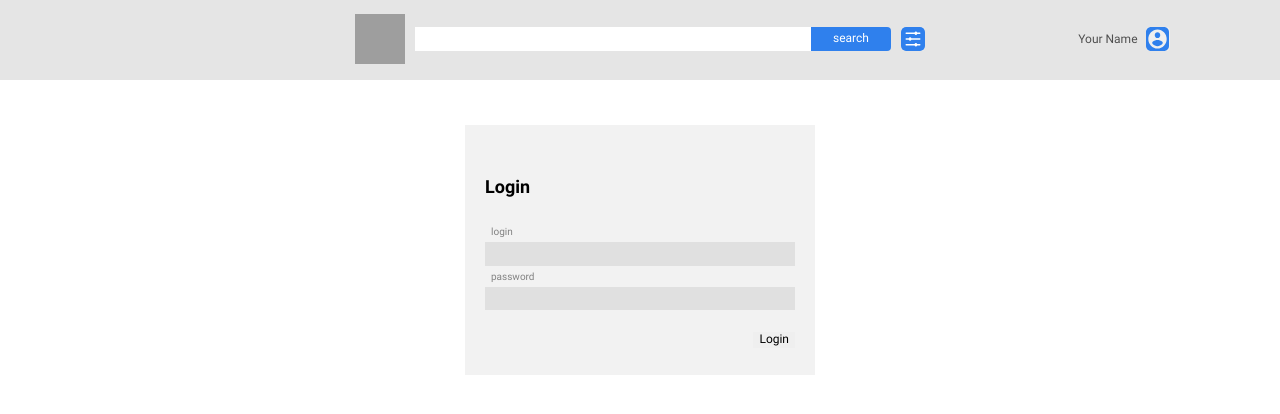
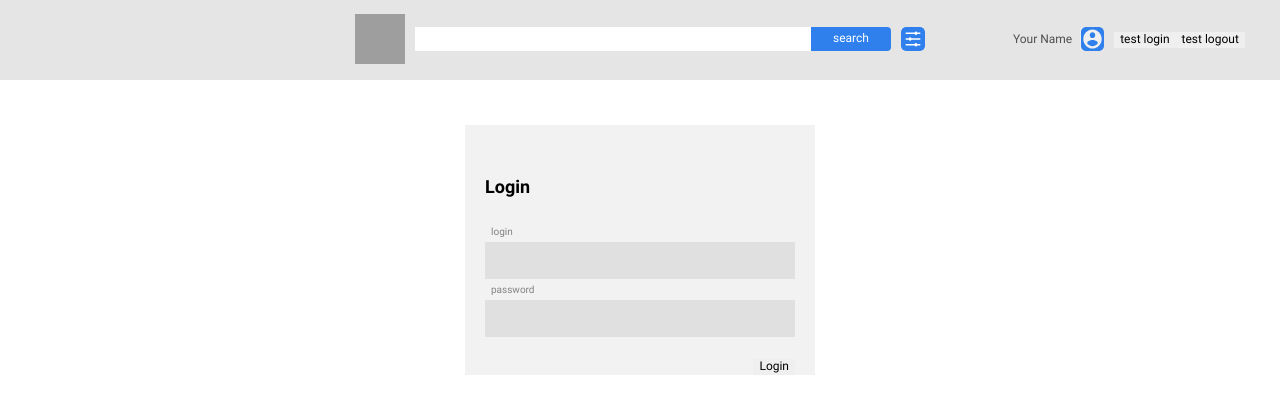
Before and after one commit to anticher/youtube-client, an Angular app in the folder youtube-client-app/: page /login in a window 1280 px wide. Shown: the top 414 px of the page. Built offline with nearby package versions, Linux system fonts and the light colour scheme; grey boxes are pictures that could not be loaded.

Commit message:
feat: add test login/logout buttons with actions

```diff
--- a/youtube-client-app/src/app/auth/components/login-form/login-form.component.html
+++ b/youtube-client-app/src/app/auth/components/login-form/login-form.component.html
@@ -1,6 +1,8 @@
-<h4 class="login-form-header">Login</h4>
-<label for="login" class="login-form-label">login</label>
-<input type="text" name="login" class="login-form-input">
-<label for="password" class="login-form-label">password</label>
-<input type="password" name="password" class="login-form-input">
-<button class="login-form-button" (click)="login()">Login</button>
+<div class="login-form">
+    <h4 class="login-form__header">Login</h4>
+    <label for="login" class="login-form__label">login</label>
+    <input type="text" name="login" class="login-form__input">
+    <label for="password" class="login-form__label">password</label>
+    <input type="password" name="password" class="login-form__input">
+    <button class="login-form__button" (click)="login()">Login</button>
+</div>
--- a/youtube-client-app/src/app/auth/components/login-form/login-form.component.scss
+++ b/youtube-client-app/src/app/auth/components/login-form/login-form.component.scss
@@ -2,19 +2,20 @@
     padding: 27px 20px;
     width: 350px;
     height: 250px;
-    display: flex;
-    flex-direction: column;
     background: #f2f2f2;
 }
 
-.login-form-header {
+.login-form {
+    display: flex;
+    flex-direction: column;
+    &__header {
         font-weight: 700;
         font-size: 18px;
         line-height: 21px;
         color: #000000;
     }
 
-.login-form-label {
+    &__label {
         padding-left: 6px;
         margin-top: 5px;
         font-size: 10px;
@@ -22,11 +23,11 @@
         color: #828282;
     }
 
-.login-form-label:first-child {
+    &__label:first-child {
         margin-top: 11px;
     }
 
-.login-form-input {
+    &__input {
         margin-top: 4px;
         width: 100%;
         height: 37px;
@@ -35,7 +36,8 @@
         background: #e0e0e0;
     }
 
-.login-form-button {
+    &__button {
         margin-top: 22px;
         align-self: flex-end;
     }
+}
--- a/youtube-client-app/src/app/core/components/header/header.component.html
+++ b/youtube-client-app/src/app/core/components/header/header.component.html
@@ -10,5 +10,7 @@
     </div>
     <div class="header__profile">
         <app-profile-settings></app-profile-settings>
+        <button (click)="login()">test login</button>
+        <button (click)="logout()">test logout</button>
     </div>
 </div>
--- a/youtube-client-app/src/app/core/components/header/header.component.ts
+++ b/youtube-client-app/src/app/core/components/header/header.component.ts
@@ -1,4 +1,5 @@
 import { Component } from '@angular/core';
+import { AuthService } from 'src/app/auth/services/auth.service';
 
 @Component({
   selector: 'app-header',
@@ -8,7 +9,17 @@ import { Component } from '@angular/core';
 export class HeaderComponent {
   public isSortingVisible: boolean = false;
 
+  constructor(private auth: AuthService) {}
+
   public toggleDisplay(): void {
     this.isSortingVisible = !this.isSortingVisible;
   }
+
+  public login(): void {
+    this.auth.login();
+  }
+
+  public logout(): void {
+    this.auth.logout();
+  }
 }
```
Lines whose indentation alone changed are shown as unchanged.
